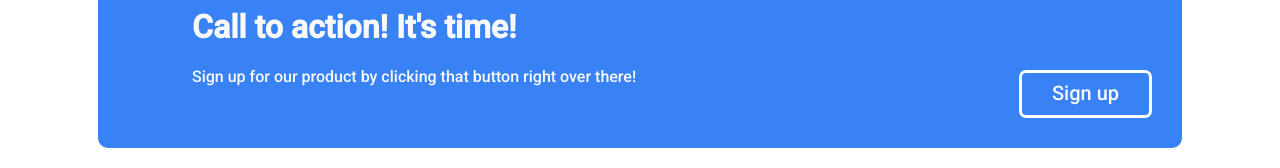
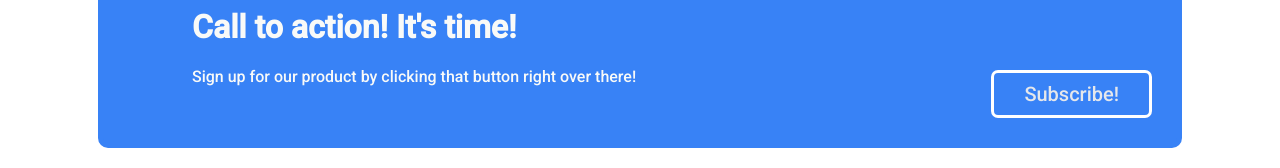
Before and after one commit to DinoBirdosaurus/odin-project, a plain HTML site: page index.html in a window 1280 px wide. Shown: the part 2000-2168 px from the top of the page. Drawn offline with Linux system fonts and the light colour scheme.

Commit message:
edit the button can't get the damn button aligned!!!

```diff
--- a/index.html
+++ b/index.html
@@ -66,7 +66,7 @@
                 <div class="cta-text">Sign up for our product by clicking that button right over there!</div>
             </div>
             <div class="cta-right">
-                <button class="cta-signup">Sign up</button>
+                <button class="cta-signup"><a href="https://www.youtube.com/c/PochusaurusRex?sub_confirmation=1" target="_blank" rel="noopener noreferrer">Subscribe!</a></button>
             </div>
 
         </div>
--- a/style.css
+++ b/style.css
@@ -206,7 +206,6 @@
 
 .cta-signup {
     border: 3px solid white;
-    display: flex;
     background-color: #3882f6;
     color: #f9faf8;
 }
```
